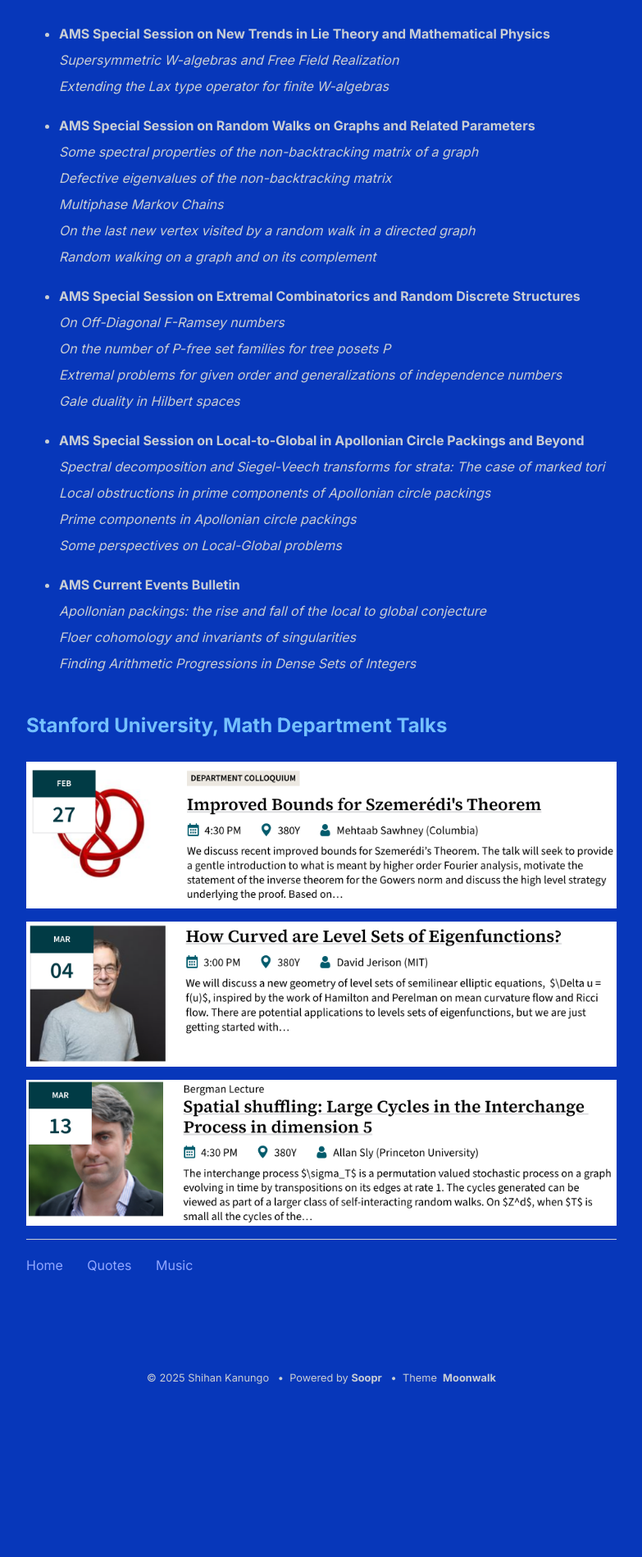
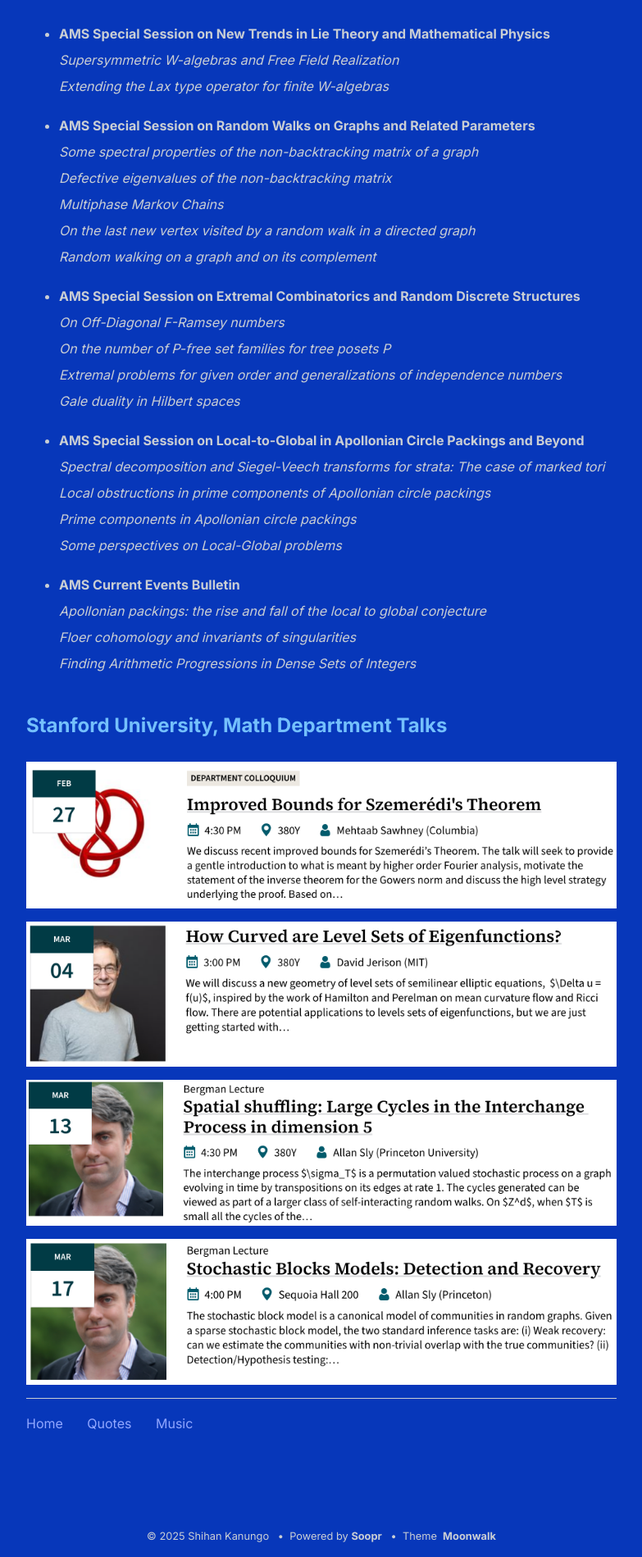
Before and after one commit to shihankanungo/shihankanungo.github.io, a Jekyll site: the page built from math-talks.md, in a window 1280 px wide. Shown: the part 1375-3274 px from the top of the page at 82% size, without its empty margins (248-1031 px from the left). Built offline with Jekyll 4.4.1, drawn with Linux system fonts in a browser that asks for light colours; before the commit the page ends 3081 px from its top, so only the background shows below that.

Commit message:
Update math-talks.md

```diff
--- a/math-talks.md
+++ b/math-talks.md
@@ -72,3 +72,5 @@ _Finding Arithmetic Progressions in Dense Sets of Integers_
 ![stanford-mar-04](images/03-04.png)
 
 ![stanford-mar-04](images/03-13.png)
+
+![stanford-mar-04](images/03-17.png)
```
